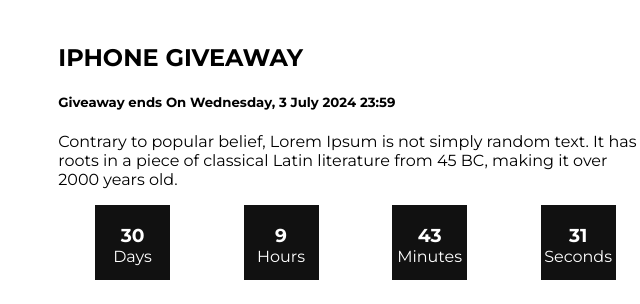
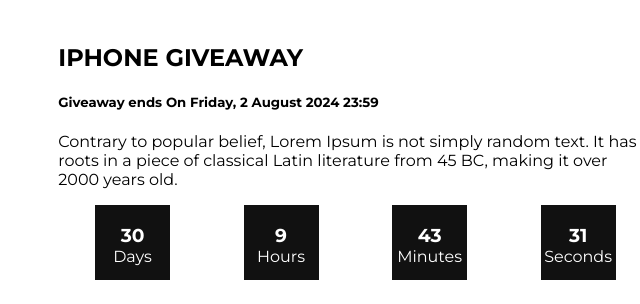
Before and after one commit to spiros-k/giveaway-countdown, a plain HTML site: page index.html in a window 1280 px wide. Shown: the part 165-469 px from the top of the page, 517-1157 px from the left. Drawn offline with Linux system fonts and the light colour scheme.

Commit message:
update the date

```diff
--- a/index.html
+++ b/index.html
@@ -3,7 +3,7 @@
 <head>
     <meta charset="UTF-8">
     <meta name="viewport" content="width=device-width, initial-scale=1.0">
-    <title>Giveaway</title>
+    <title>Givewawy</title>
     <link rel="stylesheet" href="styles.css">
     <link rel="preconnect" href="https://fonts.googleapis.com">
     <link rel="preconnect" href="https://fonts.gstatic.com" crossorigin>
@@ -16,7 +16,7 @@
             alt="iphone-photo">
         <div id="info">
             <h1>IPHONE GIVEAWAY</h1>
-            <h5>Giveaway ends On Wednesday, 3 July 2024 23:59</h5>
+            <h5>Giveaway ends On Friday, 2 August 2024 23:59</h5>
             <p>Contrary to popular belief, Lorem Ipsum is not simply random text.
                 It has roots in a piece of classical Latin literature from 45 BC,
                 making it over 2000 years old.
```
